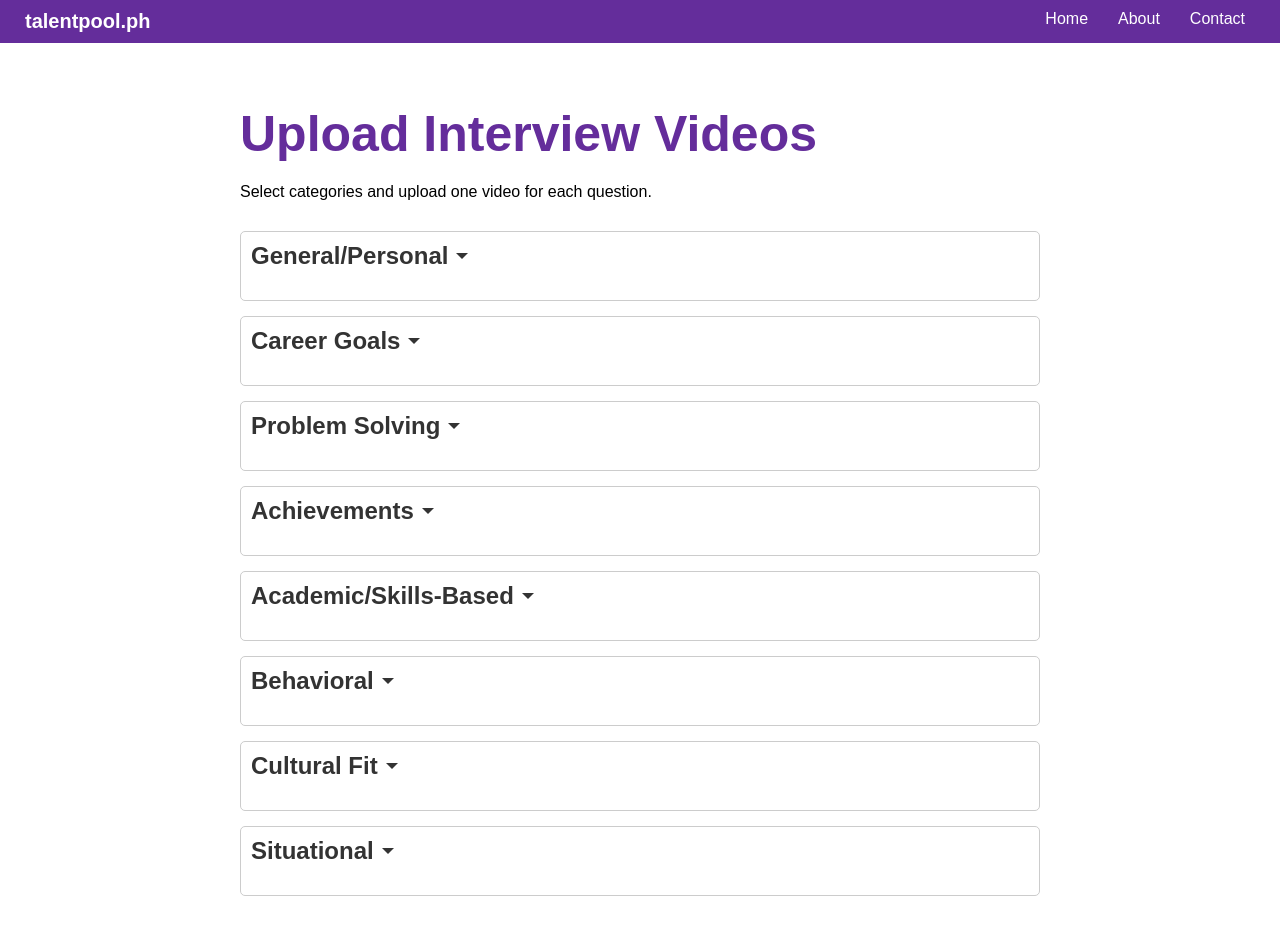
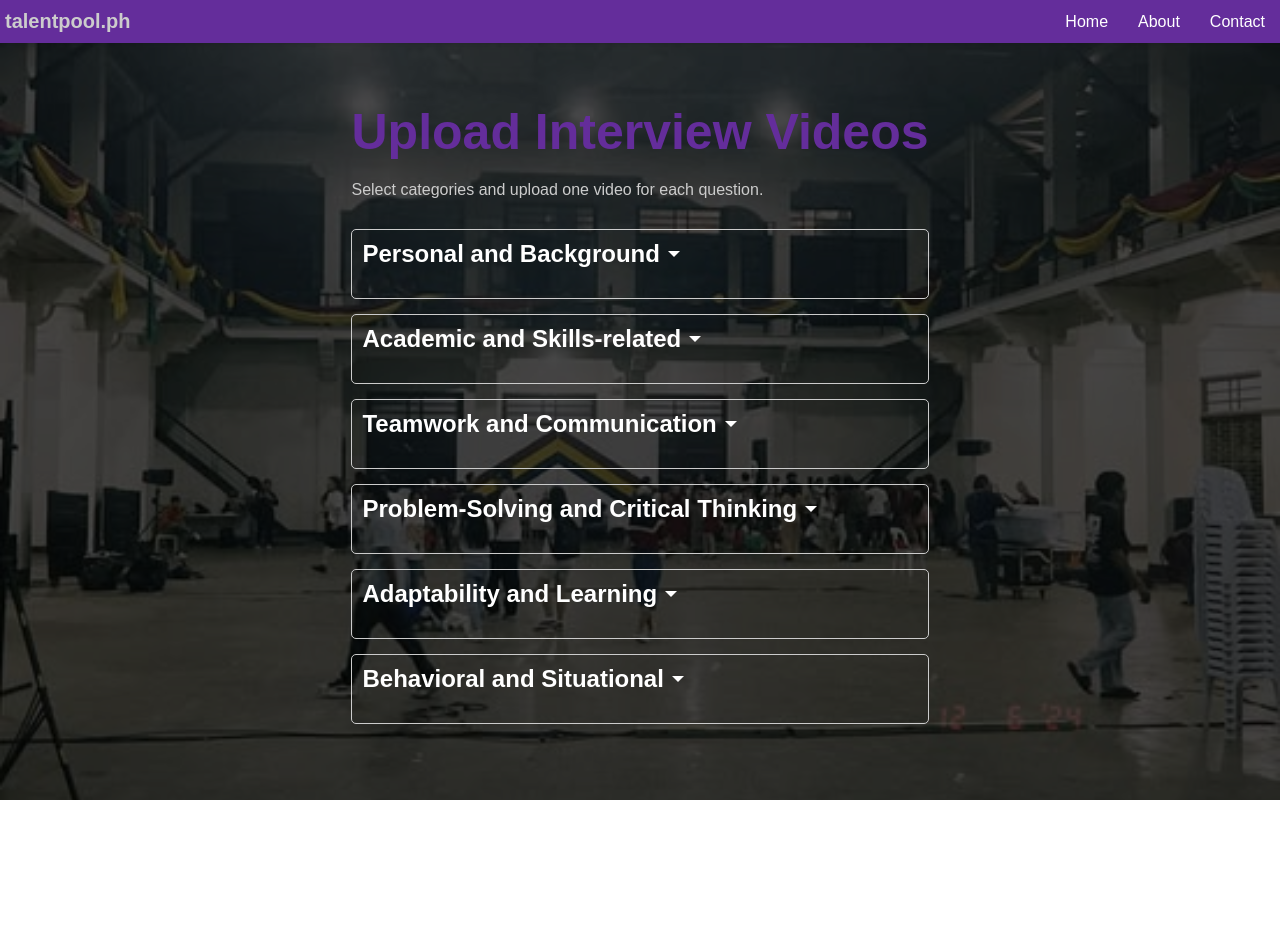
Before and after one commit to jaepalma/talentpool-test, a React (Create React App) app in the folder talentpool/: page /upload-videos in a window 1280 px wide. After the commit the page ends 800 px from the top, so only its background shows below. Built offline with nearby package versions, Linux system fonts and the light colour scheme.

Commit message:
added background

```diff
--- a/talentpool/src/App.css
+++ b/talentpool/src/App.css
@@ -1,6 +1,41 @@
+.app {
+  height: 100vh; /* Full viewport height */
+  width: 100vw; /* Full viewport width */
+  background-image: url("bg.jpg"); /* Replace with your image URL */
+  background-size: cover; /* Ensure the image covers the entire background */
+  background-position: center; /* Center the image */
+  display: flex;
+  flex-direction: column;
+  justify-content: center;
+  align-items: center;
+  position: relative; /* Position for the overlay */
+  overflow: hidden; /* Prevent scrollbars if content overflows */
+  overflow-y: auto;
+}
+
+.app::before {
+  content: "";
+  position: absolute;
+  top: 0;
+  left: 0;
+  width: 100vw;
+  height: 100vh;
+  background-color: rgba(0, 0, 0, 0.7); /* Black overlay with 50% transparency */
+  z-index: 0; /* Ensure it stays behind content */
+}
+
+.container,
+.title,
+.form-container {
+  position: relative; /* Stack above the overlay */
+  z-index: 1;
+  color: white; /* Make text visible against the dark overlay */
+}
+
 .title {
   color: #642D9B;
   font-size: 70px;
+  font-weight: bold;
 }
 
 /* Form container to center the buttons */
@@ -100,19 +135,24 @@ body {
 }
 
 .ribbon {
-  position: relative;
+  position: fixed; /* Ensures the ribbon stays at the top */
   top: 0;
-  background-color: #642D9B;
-  color: white;
+  left: 10;
+  width: 100%; /* Spans the full width of the page */
+  background: #642D9B; /* Semi-transparent white background */
   display: flex;
+  align-items: center;
   justify-content: space-between;
   padding: 10px 20px;
+  box-shadow: 0 2px 5px rgba(0, 0, 0, 0.1); /* Optional shadow for better visibility */
+  z-index: 1000; /* Keeps it above other elements */
 }
 
 .ribbon .logo {
   font-size: 20px;
   font-weight: bold;
   margin-left: 5px;
+  color: #ccc;
 }
 
 .nav-links a {
--- a/talentpool/src/UploadVideos.css
+++ b/talentpool/src/UploadVideos.css
@@ -1,3 +1,12 @@
+html, body {
+  margin: 0;
+  padding: 0;
+  width: 100%;
+  height: 100%;
+  overflow-x: hidden; /* Prevent horizontal scrolling */
+  overflow-y: auto; /* Ensure vertical scrolling is enabled */
+}
+
 .container_ {
     max-width: 800px;
     margin: auto;
@@ -10,11 +19,16 @@
     margin-bottom: 20px;
     color: #642D9B;
     text-align: 20px;
+    position: relative; /* Stack above the overlay */
+    z-index: 1;
   }
 
   p {
     font-size: 16px;
     margin-bottom: 30px;
+    position: relative; /* Stack above the overlay */
+    z-index: 1;
+    color: #ccc;
   }
 
   .loading-spinner {
@@ -27,6 +41,8 @@
 
   .categories-container {
     margin-top: 20px;
+    position: relative; /* Stack above the overlay */
+    z-index: 1;
   }
 
   .category-item {
@@ -34,6 +50,8 @@
     border: 1px solid #ccc;
     border-radius: 5px;
     padding: 10px;
+    position: relative; /* Stack above the overlay */
+    z-index: 1;
   }
 
   /* Category title styling */
@@ -41,10 +59,12 @@
     font-size: 24px;
     font-weight: bold;
     cursor: pointer;
-    color: #333;
+    color: white;
     margin-bottom: 20px;
     display: flex;
     align-items: center;
+    position: relative; /* Stack above the overlay */
+    z-index: 1;
   }
 
   /* Hover effect for categories */
@@ -62,7 +82,7 @@
     margin-left: 8px;
     border-left: 6px solid transparent;
     border-right: 6px solid transparent;
-    border-top: 6px solid #333; /* Color of the triangle */
+    border-top: 6px solid white; /* Color of the triangle */
     transition: transform 0.3s ease;
   }
 
@@ -92,6 +112,9 @@
     align-items: center;
     justify-content: space-between;
     margin-bottom: 12px;
+    position: relative; /* Stack above the overlay */
+    z-index: 1;
+    color: white;
   }
 
   .upload-section {
--- a/talentpool/src/UploadVideosPage.js
+++ b/talentpool/src/UploadVideosPage.js
@@ -3,44 +3,77 @@ import "./UploadVideos.css";
 
 function UploadVideosPage({ onVideoUpload }) {
   const questionsByCategory = {
-    "General/Personal": [
-      "Tell us about yourself.",
-      "What are your strengths?",
-      "What are your weaknesses?",
-      "Why are you interested in this internship?",
-      "What do you know about our company?",
+    "Personal and Background": [
+      " Can you tell us a little about yourself?",
+      " What made you choose this field of study?",
+      " Why are you interested in pursuing a career in this industry?",
+      " What do you think are your biggest strengths?",
+      " What would you consider your weaknesses, and how are you working to improve them?",
+      " Tell us about a time when you successfully handled a challenge.",
+      " How do you stay organized and manage multiple tasks?",
+      " What are your short-term and long-term career goals?",
+      " How do you prioritize your tasks when you have multiple deadlines?",
+      " What would you consider to be your biggest accomplishment so far?"
     ],
-    "Career Goals": [
-      "What are your goals?",
-      "Where do you see yourself in five years?",
-      "What motivates you?",
+    "Academic and Skills-related": [
+      " How has your academic experience prepared you for this internship/job?",
+      " What specific skills or experiences do you hope to gain during this internship/job?",
+      " Have you worked on any projects during your studies that are relevant to this position?",
+      " What technical skills do you have that would benefit this role?",
+      " Are you familiar with any industry-specific tools or software?",
+      " What courses or subjects did you enjoy the most in your studies? Why?",
+      " Can you describe any research you’ve conducted that is relevant to the work we do?",
+      " How do you ensure the quality and accuracy of your work?",
+      " Do you prefer working with data, or do you enjoy creative tasks more?",
+      " What kind of learning resources do you prefer—books, online tutorials, or hands-on experience?"
     ],
-    "Problem Solving": [
-      "How do you approach learning something new?",
-      "How do you handle pressure?",
-      "Explain a time when you had to make a decision with limited information."
+    "Teamwork and Communication": [
+      " How do you handle working in a team environment?",
+      " Can you describe a time you worked on a team project? What was your role?",
+      " How do you manage conflicts in a group setting?",
+      " What strategies do you use to ensure effective communication with teammates?",
+      " Have you ever had to resolve a disagreement with a peer? How did you handle it?",
+      " What do you think is the most important quality in a team member?",
+      " How do you ensure your ideas are heard in group discussions?",
+      " Have you ever led a team or taken the lead in a project? How did you manage the group?",
+      " How do you motivate yourself and others when facing a difficult task?",
+      " How would you describe your communication style?"
     ],
-    "Achievements": [
-      "What are your proudest achievements?",
-      "What three words best describe you?",
+    "Problem-Solving and Critical Thinking": [
+      " Describe a situation where you had to think outside the box to solve a problem.",
+      " How do you approach learning new things that are outside your comfort zone?",
+      " Tell us about a time you identified an inefficiency or problem in a process and suggested an improvement.",
+      " How would you approach a task you don’t know much about?",
+      " How do you handle making mistakes at work or school?",
+      " What do you do when faced with a task that you are not sure how to complete?",
+      " Give an example of a problem you solved by working with others.",
+      " What is the most difficult decision you’ve had to make recently?",
+      " How do you handle working on multiple projects with competing priorities?",
+      " If you received critical feedback from a manager or team member, how would you respond?"
     ],
-    "Academic/Skills-Based": [
-      "What are your favorite subjects in school?",
-      "What technical skills do you bring to this role?",
-      "Can you explain a complex concept you learned in a simple way?",
+    "Adaptability and Learning": [
+      " How do you handle changes in priorities or unexpected situations?",
+      " Can you describe a situation where you had to adapt to a new system or process?",
+      " What motivates you to learn new things and take on new challenges?",
+      " Tell us about a time when you had to quickly adjust to a new environment or team.",
+      " How do you keep up with the latest trends and developments in your field?",
+      " What new skills are you working on or would like to develop further?",
+      " How do you manage your time when dealing with a steep learning curve?",
+      " What strategies do you use to handle stress and pressure when learning something new?",
+      " What’s the most important lesson you’ve learned during your academic or internship experience?",
+      " Why should we hire you for this internship/entry-level role?"
     ],
-    "Behavioral": [
-      "Give an example of a time when you took the initiative.",
-      "How do you prioritize your tasks when working on multiple projects?",
-      "Tell me about a situation where you had to adapt quickly to changes.",
-    ],
-    "Cultural Fit": [
-      "Describe your ideal relationship with a supervisor.",
-      "How do you contribute to building a collaborative work environment?",
-    ],
-    "Situational": [
-      "If you were given a task with unclear instructions, what would you do?",
-      "What would you do if a teammate was not contributing to a project?",
+    "Behavioral and Situational": [
+      " Can you describe a situation where you had to meet a challenging deadline?",
+      " Tell us about a time when you had to work independently without much guidance.",
+      " What would you do if you were assigned a task that didn’t align with your skills or interests?",
+      " Describe a time when you had to work with someone who was difficult to collaborate with.",
+      " What would you do if you were given feedback that you didn’t agree with?",
+      " Tell us about a time when you felt particularly proud of your contribution to a project.",
+      " Have you ever worked on a project where things didn’t go as planned? How did you handle it?",
+      " Can you describe a situation where you demonstrated leadership skills?",
+      " How would you handle a situation where you need to meet the expectations of multiple supervisors?",
+      " Have you ever been in a situation where you had to learn from your mistakes? How did you improve?"
     ]
   };
 
```
Also changed, not shown: talentpool/src/berger.jpg (deleted), talentpool/src/bg.jpg (added).
